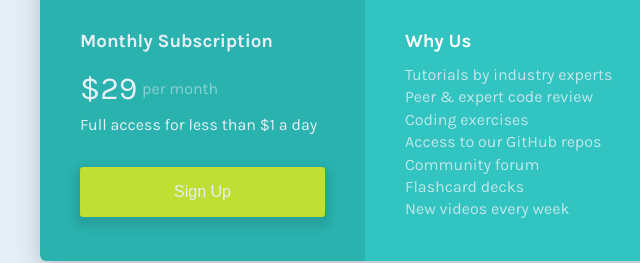
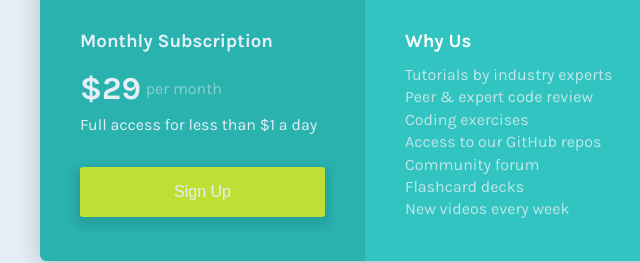
Before and after one commit to Dipesh-sapkota1/single-price-grid-component-master, a plain HTML site: page index.html in a window 1280 px wide. Shown: the part 377-640 px from the top of the page, 275-915 px from the left. Drawn offline with Linux system fonts and the light colour scheme.

Commit message:
font weight changed

```diff
--- a/style.css
+++ b/style.css
@@ -121,6 +121,7 @@ body{
 }
 .plan span:first-child{
 	font-size: var(--fs-200);
+    font-weight: var(--fw-700);
 }
 .plan span:last-child{
 	opacity: 0.5;
```
